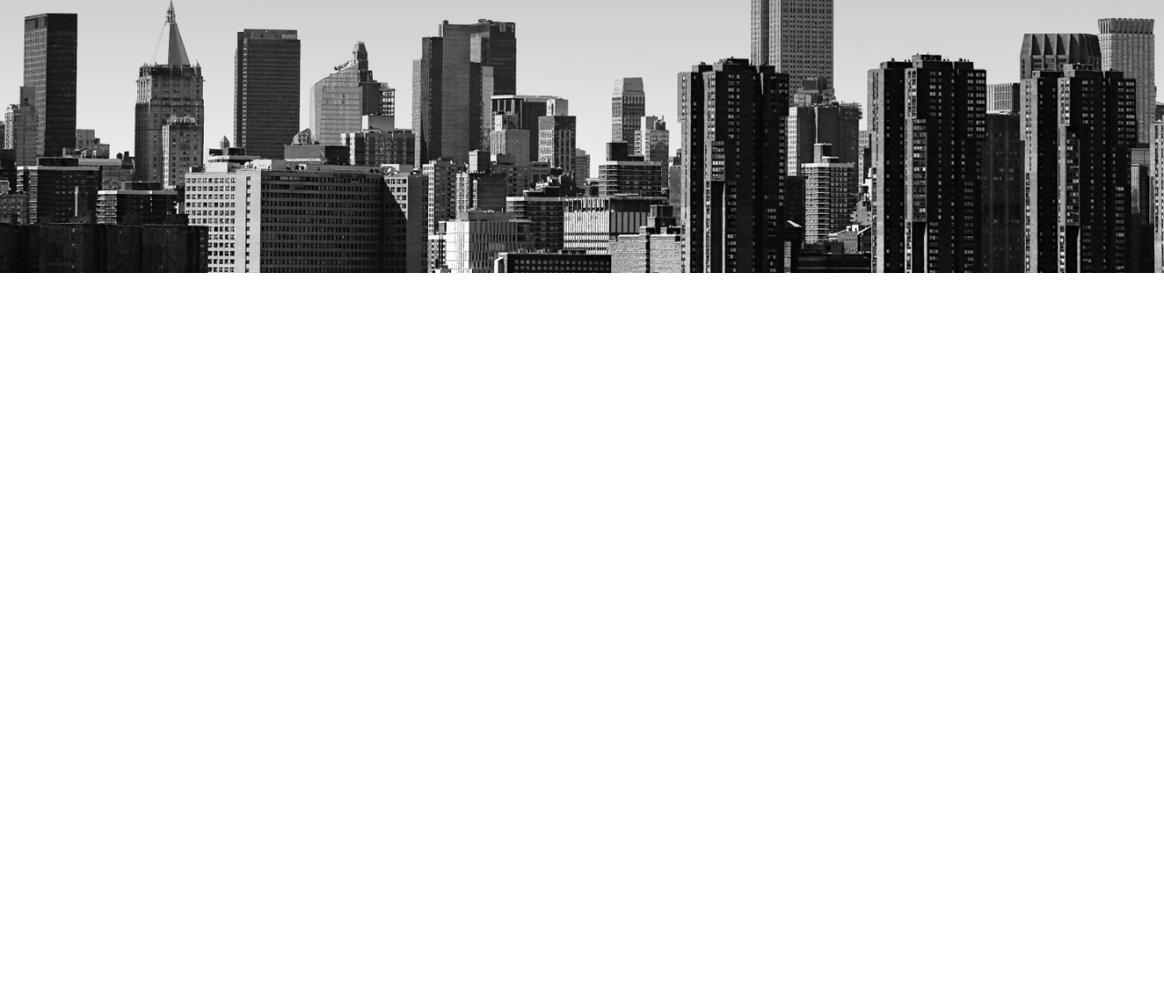
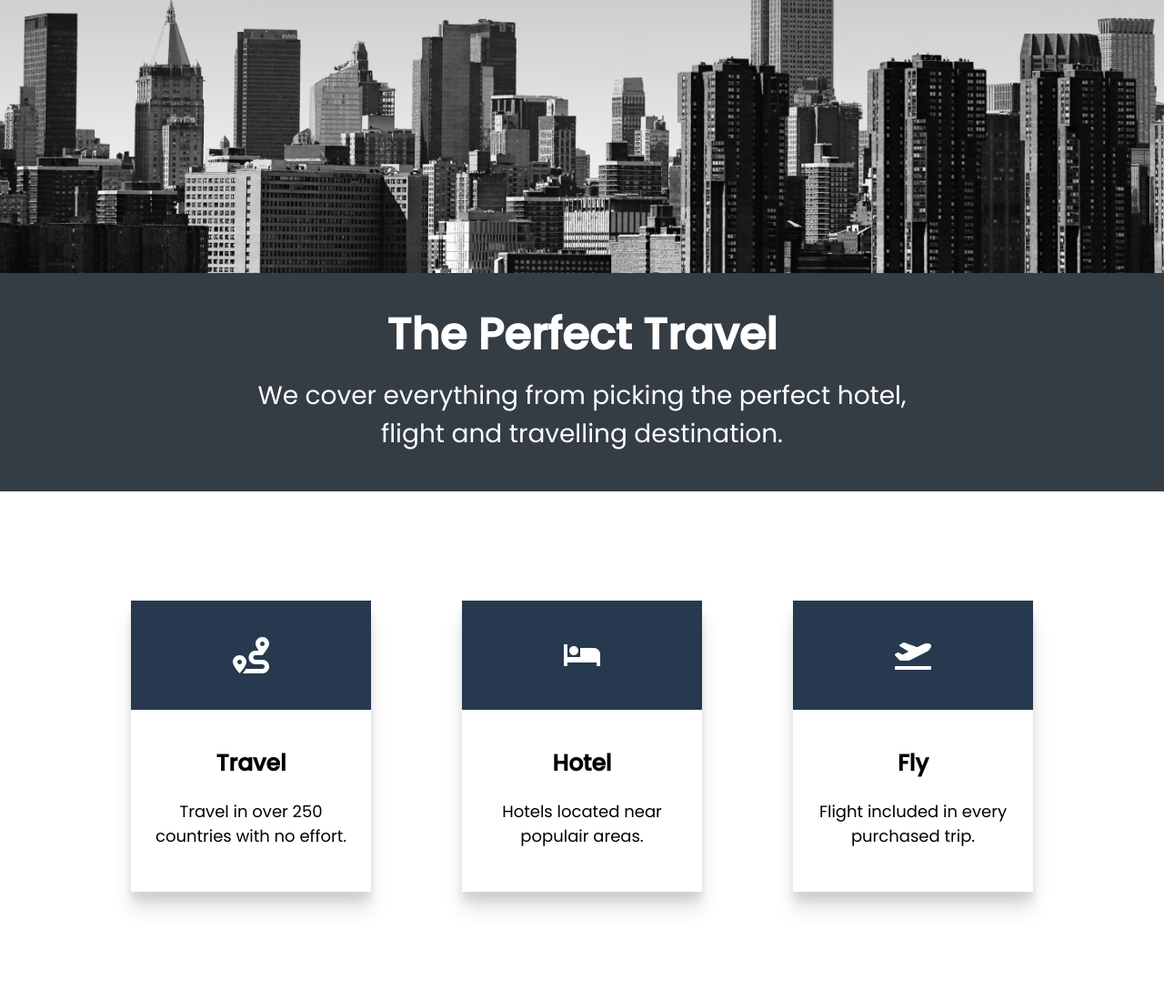
Before and after one commit to BarrySchutte/Travelly, a plain HTML site: page index.html in a window 1280 px wide. Shown: the part 1300-2400 px from the top of the page at 91% size. Before the commit the page ends 1600 px from the top, so only its background shows below. Drawn offline with Linux system fonts and the light colour scheme; a web font is replaced by a local one.

Commit message:
Cards Section

```diff
--- a/index.html
+++ b/index.html
@@ -21,11 +21,13 @@
                 </ul>
             </nav>
         </header>
+
         <section class="hero">
             <h2>Travel Beyond Limits</h2>
             <h3>Start your travel at an affordable price with Travelly <br />Contact us now bellow.</h3>
             <button>Book Now</button>
         </section>
+
         <section id="locations">
             <header class="locations-head">
                 <h2>The Perfect Travelling Experience</h2>
@@ -34,5 +36,35 @@
                 <img src="./img/cloud.png" class="moving-cloud-2 cloud" />
             </header>
         </section>
+
+        <section id="benefits">
+            <header class="benefits-head">
+                <h2>The Perfect Travel</h2>
+                <h3>We cover everything from picking the perfect hotel, <br />flight and travelling destination.</h3>
+            </header>
+            <div class="cards">
+                <div class="card">
+                    <div class="card-icon">
+                        <img src="./icons/route-solid.svg" alt="" />
+                    </div>
+                    <h4>Travel</h4>
+                    <p>Travel in over 250 countries with no effort.</p>
+                </div>
+                <div class="card">
+                    <div class="card-icon">
+                        <img src="./icons/bed-solid.svg" alt="" />
+                    </div>
+                    <h4>Hotel</h4>
+                    <p>Hotels located near populair areas.</p>
+                </div>
+                <div class="card">
+                    <div class="card-icon">
+                        <img src="./icons/plane-departure-solid.svg" alt="" />
+                    </div>
+                    <h4>Fly</h4>
+                    <p>Flight included in every purchased trip.</p>
+                </div>
+            </div>
+        </section>
     </body>
 </html>
--- a/style.css
+++ b/style.css
@@ -39,7 +39,7 @@ button,
 label,
 input,
 li {
-    font-size: 2rem;
+    font-size: 1.8rem;
 }
 
 a {
@@ -177,6 +177,63 @@ nav ul {
 }
 
 /*------------------------*/
+/* Benefits Section */
+/*------------------------*/
+
+.benefits-head {
+    min-height: 30vh;
+    color: #fff;
+    background: #343c44;
+    text-align: center;
+    padding: 3rem;
+    display: flex;
+    flex-direction: column;
+    justify-content: center;
+    align-items: center;
+}
+
+.benefits-head h3 {
+    padding: 1rem;
+}
+
+.cards {
+    min-height: 70vh;
+    width: 90%;
+    margin: auto;
+    padding: 3rem;
+    display: flex;
+    align-items: center;
+    flex-wrap: wrap;
+}
+
+.card {
+    min-height: 40vh;
+    flex: 1 1 25rem;
+    margin: 2rem 5rem;
+    box-shadow: 0px 10px 10px rgba(0, 0, 0, 0.1), 0px 20px 20px rgba(0, 0, 0, 0.1);
+    text-align: center;
+}
+
+.card p,
+.card h4 {
+    padding: 1rem;
+}
+
+.cards img {
+    max-width: 15%;
+    margin: 2rem;
+}
+
+.card-icon {
+    min-height: 12rem;
+    background: #27394e;
+    display: flex;
+    align-items: center;
+    justify-content: center;
+    margin-bottom: 3rem;
+}
+
+/*------------------------*/
 /* Media Queries */
 /*------------------------*/
 
@@ -214,6 +271,13 @@ nav ul {
     html {
         font-size: 50%;
     }
+
+    .card p {
+        font-size: 2.2rem;
+    }
+    .card h4 {
+        font-size: 3.1rem;
+    }
 }
 
 @media screen and (max-width: 746px) {
@@ -244,3 +308,14 @@ nav ul {
         padding: 4rem 0rem;
     }
 }
+
+@media screen and (max-width: 560px) {
+    .cards {
+        width: 100%;
+        padding: 1rem;
+    }
+
+    .card {
+        margin: 1rem;
+    }
+}
```
